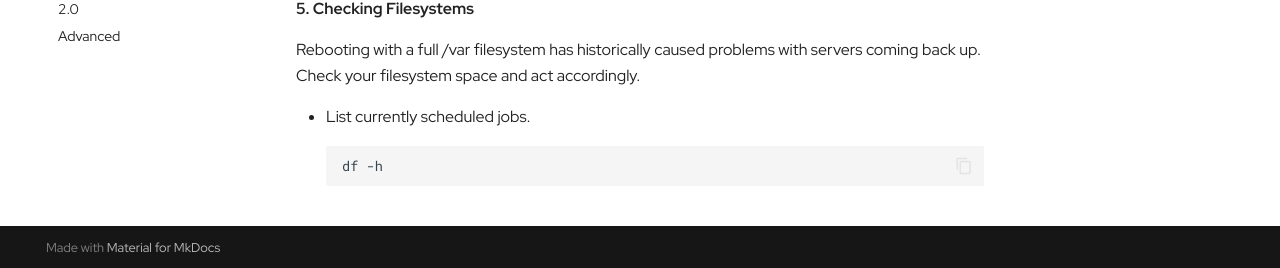
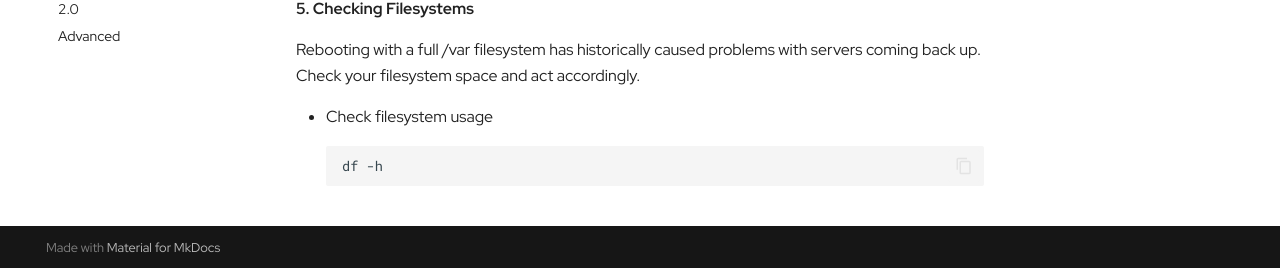
Before and after one commit to redhat-cop/rhel-good-practices, an MkDocs documentation site: the page built from docs/system-administration/rebooting_practices.md, in a window 1280 px wide and 900 px high, scrolled down 688 px. Shown: the part 629-897 px from the top of the window. Built offline with MkDocs 1.6.1 and Material for MkDocs 9.7.7, drawn with Linux system fonts in a browser that asks for light colours; comment, search, counter and statistics services are not loaded.

Commit message:
Update rebooting practices to check filesystem usage
Updated the rebooting practices documentation to emphasize checking filesystem usage before rebooting.

````diff
--- a/docs/system-administration/rebooting_practices.md
+++ b/docs/system-administration/rebooting_practices.md
@@ -58,7 +58,7 @@ Check the scheduling of jobs and schedule the reboot accordingly.
 Rebooting with a full /var filesystem has historically caused problems with servers coming back up.
 Check your filesystem space and act accordingly.
 
-- List currently scheduled jobs.
+- Check filesystem usage
      ```bash
      df -h
      ```
````
